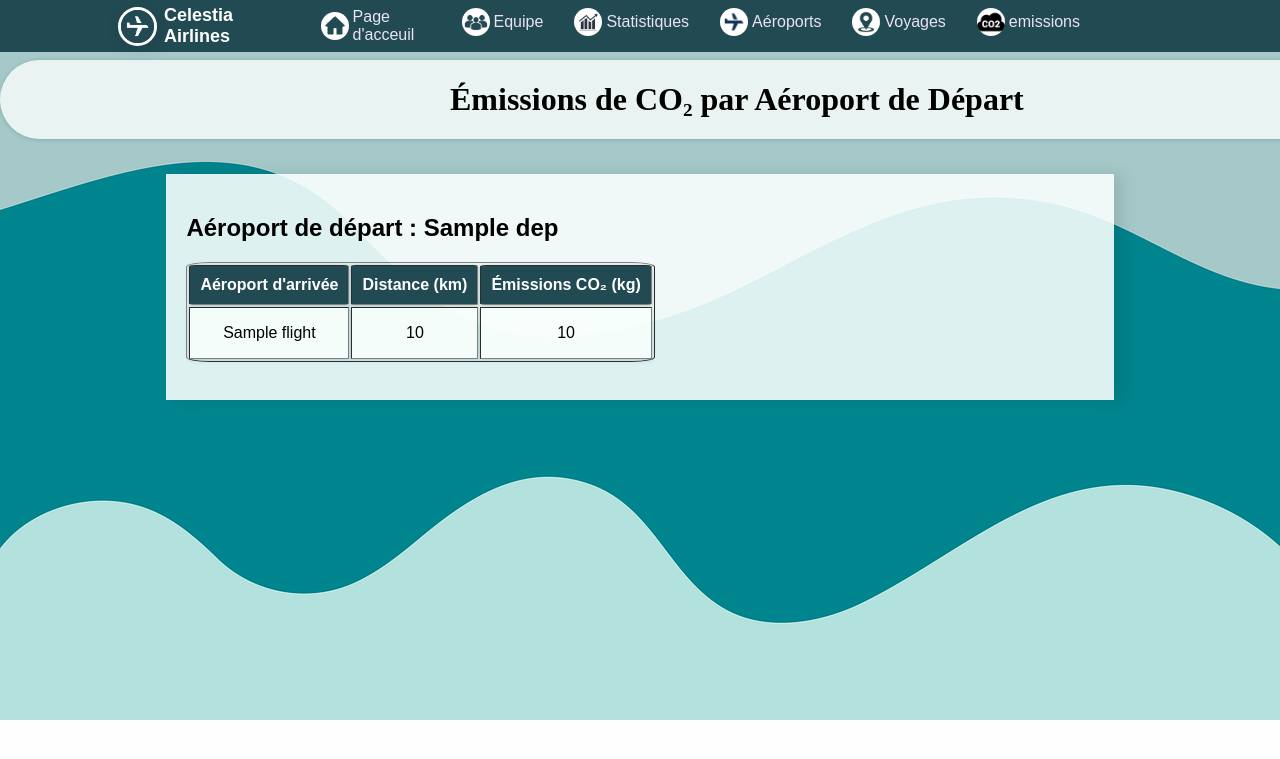
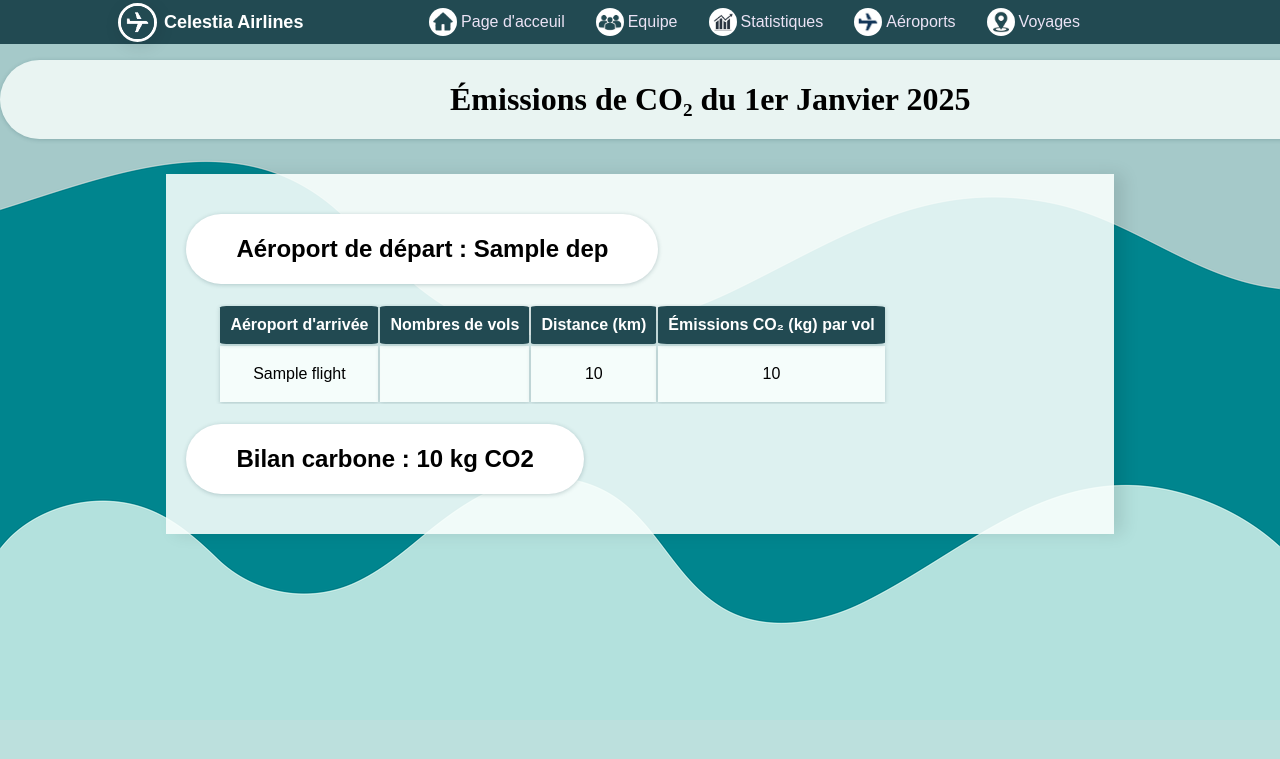
Before and after one commit to Younesdjzz/Bac1-website, a Flask app: template mobility/templates/emission.html in a window 1280 px wide; the page is wider, and only the part inside the window is pictured. Shown: the top 759 px of that part. Run offline with Flask 3, Linux system fonts and the light colour scheme; the template is opened without the code that fills it: most values are stand-ins (such as "Sample title", 1, 10 or a date in 2020).

Commit message:
changements visuels de la page voyage=emission

```diff
--- a/mobility/emission.py
+++ b/mobility/emission.py
@@ -54,7 +54,7 @@ def emission(distance: Decimal, aircraft: AirCraft) -> Decimal:
 
     return CO2_emit
 
-@bp.route('/emission')
+@bp.route('/voyages')
 def page_emission():
     l = get_flights()
     d = {}
--- a/mobility/static/style.css
+++ b/mobility/static/style.css
@@ -9,6 +9,7 @@ body {
    background: #FEFEFF;
    padding-top: 50px;
    padding-bottom: 0;
+   background-color: #BCE0DD;
 }
 
 /* -- Le navigateur et footer-- */
@@ -365,17 +366,19 @@ div.tableau {
 }
 
 th {
+   position: sticky;
+   top: 0;
    background: #224a52;
    border-radius: 4%;
    color: rgba(255, 255, 255);
+   z-index: 11;
 }
 
 td {
    background: rgba(250, 255, 253, 0.871);
 }
 
-th,
-td {
+th, td {
    padding: 10px;
    box-shadow: 0.2px 0.8px 4px #224a5240;
 }
@@ -387,7 +390,7 @@ table {
    border-radius: 5%;
 }
 
-table tr:hover {
+tbody tr:hover {
    transform: scale(1.17);
    transition: transform 0.4s ease;
    box-shadow: 8px 8px 24px #224a5240;
--- a/mobility/templates/base.html
+++ b/mobility/templates/base.html
@@ -25,12 +25,9 @@
             <li><a href="/airport" class="lien"><img
                         src="{{ url_for('static', filename='navigateur/icon_site_blanc.png') }}"
                         class="icon">Aéroports</a></li>
-            <li><a href="/airport" class="lien"><img
+            <li><a href="/voyages" class="lien"><img
                         src="{{ url_for('static', filename='navigateur/icon_voyages.png') }}"
                         class="icon">Voyages</a></li>
-            <li><a href="/emission" class="lien"><img
-                        src="{{ url_for('static', filename='navigateur/icon_emission.png') }}"
-                        class="icon">emissions</a></li>
         </ul>
     </nav>
 
--- a/mobility/templates/emission.html
+++ b/mobility/templates/emission.html
@@ -1,30 +1,60 @@
 {% extends "base.html" %}
 
 {% block titre %}
-<h1>Émissions de CO₂ par Aéroport de Départ</h1>
+<h1>Émissions de CO₂ du 1er Janvier 2025</h1>
 {% endblock %}
 
 {% block content %}
 {% for dep, flights in data.items() %}
+<div class="mini_titre-box">
     <h2>Aéroport de départ : {{ dep }}</h2>
-        <table border="1">
+</div>
+
+{% set count = namespace(airports={}) %}
+<!-- variable qui compte le nombre de fois où un même aeroport de départ est présent-->
+{% for flight in flights %}
+    {% if flight[1] in count.airports %}
+        {% set _ = count.airports.update({flight[1]: count.airports[flight[1]] + 1}) %}
+    {% else %}
+        {% set _ = count.airports.update({flight[1]: 1}) %}
+    {% endif %}
+{% endfor %}
+
+<div class="tableau">
+    <table>
         <thead>
             <tr>
                 <th>Aéroport d'arrivée</th>
+                <th>Nombres de vols</th>
                 <th>Distance (km)</th>
-                    <th>Émissions CO₂ (kg)</th>
+                <th>Émissions CO₂ (kg) par vol</th>
             </tr>
         </thead>
-            <tbody>
+
+        {% set bilan_carb = namespace(val=0) %} <!--Bilan carbone-->
+        {% set affiche = namespace(airports=[]) %} <!--Liste pour savoir si un airport est déjà affiché-->
+
         {% for flight in flights %}
+            {% if flight[1] not in affiche.airports %}
             <tr>
-                    <td>{{ flight[1] }}</td> <!-- Aéroport d'arrivée -->
+                <td>
+                {% if count.airports[flight[1]] > 1 and flight[1] not in affiche.airports %}
+                    {% set affiche.airports = affiche.airports.append(flight[1]) or affiche.airports %}
+                {% endif %}
+                {{ flight[1] }}
+                </td> <!-- Aéroport d'arrivée -->
+                <td>{{ count.airports[flight[1]] }}</td>
                 <td>{{ flight[2] | round(2) }}</td> <!-- Distance arrondie à 2 décimales -->
                 <td>{{ flight[3] | round(2) }}</td> <!-- Émissions arrondies à 2 décimales -->
             </tr>
+            {% endif %}
+            {% set bilan_carb.val = bilan_carb.val + flight[3] | round(2) %}
         {% endfor %}
-            </tbody>
+
     </table>
-        <br>
+</div>
+<div class="mini_titre-box">
+    <h2>Bilan carbone : {{ bilan_carb.val | round(2) }} kg CO2</h2>
+</div>
 {% endfor %}
 {% endblock %}
--- a/mobility/templates/statistique.html
+++ b/mobility/templates/statistique.html
@@ -9,6 +9,7 @@
 {% block content %}
 <div class="statistique">
     <table>
+
         <tr>
             <th>Nombre d'aéroports</th>
             <th>Nombre de pays</th>
@@ -17,6 +18,7 @@
             <th>Nombre de vols</th>
 
         </tr>
+
         <tr>
             <td>{{ data.airports }}</td>
             <td>{{ data.countries }}</td>
@@ -39,10 +41,12 @@
 
     <div class="tableau">
         <table>
+            <thead>
                 <tr>
                     <th>Aéroports</th>
                     <th>Vols</th>
                 </tr>
+            </thead>
             {% for airport, count in data['flights_by_airport'].items() %}
             <tr>
                 <td>{{airport}}</td>
@@ -53,10 +57,12 @@
     </div>
     <div class="tableau">
         <table>
+            <thead>
                 <tr>
                     <th>Compagnies aériennes</th>
                     <th>Vols</th>
                 </tr>
+            </thead>
             {% for airline, count in data['flights_by_airline'].items() %}
             <tr>
                 <td>{{airline}}</td>
```
Also changed, not shown: mobility/static/navigateur/icon_emission.png (deleted). Lines whose indentation alone changed are shown as unchanged.
